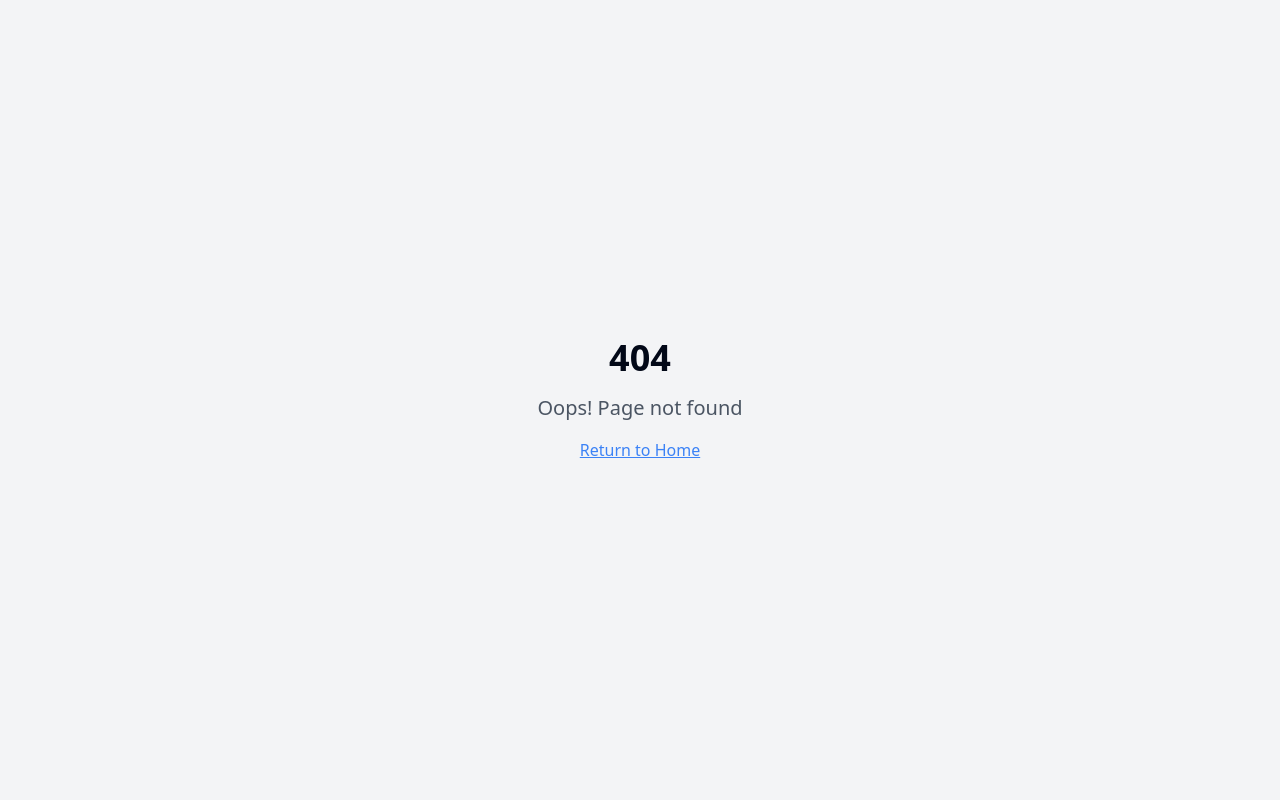
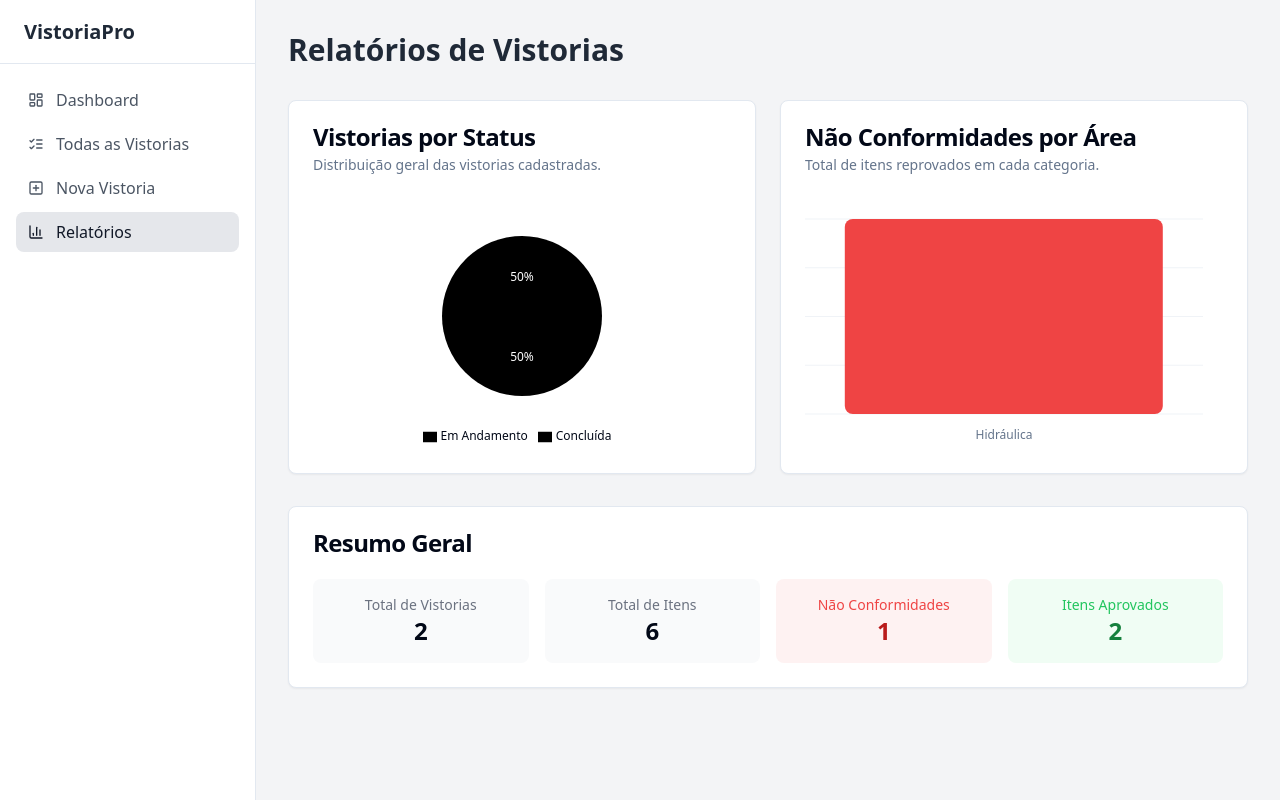
Before and after one commit to junior-mario/AppVistoriaDyad, a React (Vite) app: page /relatorios in a window 1280 px wide. Before the commit this address had no page. Built offline with nearby package versions, Linux system fonts and the light colour scheme.

Commit message:
[dyad] Created a new reports page with charts - wrote 3 file(s)

```diff
--- a/src/App.tsx
+++ b/src/App.tsx
@@ -9,6 +9,7 @@ import DashboardPage from "./pages/DashboardPage";
 import NovaVistoriaPage from "./pages/NovaVistoriaPage";
 import VistoriaDetalhesPage from "./pages/VistoriaDetalhesPage";
 import TodasVistoriasPage from "./pages/TodasVistoriasPage";
+import ReportsPage from "./pages/ReportsPage";
 import Layout from "./components/Layout";
 
 const queryClient = new QueryClient();
@@ -27,6 +28,7 @@ const App = () => (
             <Route path="/todas-vistorias" element={<TodasVistoriasPage />} />
             <Route path="/nova-vistoria" element={<NovaVistoriaPage />} />
             <Route path="/vistoria/:id" element={<VistoriaDetalhesPage />} />
+            <Route path="/relatorios" element={<ReportsPage />} />
           </Route>
 
           <Route path="*" element={<NotFound />} />
--- a/src/components/Layout.tsx
+++ b/src/components/Layout.tsx
@@ -1,5 +1,5 @@
 import { NavLink, Outlet } from "react-router-dom";
-import { LayoutDashboard, ListChecks, PlusSquare } from "lucide-react";
+import { LayoutDashboard, ListChecks, PlusSquare, BarChart3 } from "lucide-react";
 import { cn } from "@/lib/utils";
 
 const Layout = () => {
@@ -46,6 +46,18 @@ const Layout = () => {
             <PlusSquare className="h-4 w-4" />
             Nova Vistoria
           </NavLink>
+          <NavLink
+            to="/relatorios"
+            className={({ isActive }) =>
+              cn(
+                "flex items-center gap-3 rounded-lg px-3 py-2 text-gray-600 transition-all hover:bg-gray-100 dark:text-gray-400 dark:hover:bg-gray-700",
+                isActive && "bg-gray-200 text-gray-900 dark:bg-gray-700 dark:text-white"
+              )
+            }
+          >
+            <BarChart3 className="h-4 w-4" />
+            Relatórios
+          </NavLink>
         </nav>
       </aside>
       <main className="flex-1 flex flex-col">
--- /dev/null
+++ b/src/pages/ReportsPage.tsx
@@ -0,0 +1,127 @@
+import { Card, CardContent, CardHeader, CardTitle, CardDescription } from "@/components/ui/card";
+import { ChartContainer, ChartTooltip, ChartTooltipContent } from "@/components/ui/chart";
+import { Bar, BarChart, CartesianGrid, XAxis, Pie, PieChart, Cell, Legend } from "recharts";
+import { mockVistorias } from "@/data/mockVistorias";
+
+const ReportsPage = () => {
+  // Data for Vistorias by Status Pie Chart
+  const statusData = mockVistorias.reduce((acc, vistoria) => {
+    const status = vistoria.status;
+    const existing = acc.find(item => item.name === status);
+    if (existing) {
+      existing.value += 1;
+    } else {
+      acc.push({ name: status, value: 1 });
+    }
+    return acc;
+  }, [] as { name: string; value: number }[]);
+
+  const COLORS = {
+    "Concluída": "hsl(var(--chart-2))",
+    "Em Andamento": "hsl(var(--chart-1))",
+    "Pendente": "hsl(var(--chart-3))",
+  };
+
+  // Data for Non-conformities by Area Bar Chart
+  const allItems = mockVistorias.flatMap(v => [
+    ...v.itensEstrutural.map(item => ({ ...item, area: "Estrutural" })),
+    ...v.itensHidraulica.map(item => ({ ...item, area: "Hidráulica" })),
+    ...v.itensEletrica.map(item => ({ ...item, area: "Elétrica" })),
+  ]);
+
+  const nonConformities = allItems
+    .filter(item => item.status === "Reprovado")
+    .reduce((acc, item) => {
+      const area = (item as any).area;
+      const existing = acc.find(d => d.area === area);
+      if (existing) {
+        existing.count += 1;
+      } else {
+        acc.push({ area: area, count: 1 });
+      }
+      return acc;
+    }, [] as { area: string; count: number }[]);
+
+  const totalNonConformities = nonConformities.reduce((sum, item) => sum + item.count, 0);
+
+  return (
+    <div className="space-y-8">
+      <h1 className="text-3xl font-bold text-gray-800">Relatórios de Vistorias</h1>
+
+      <div className="grid grid-cols-1 lg:grid-cols-2 gap-6">
+        <Card>
+          <CardHeader>
+            <CardTitle>Vistorias por Status</CardTitle>
+            <CardDescription>Distribuição geral das vistorias cadastradas.</CardDescription>
+          </CardHeader>
+          <CardContent className="flex justify-center">
+            <ChartContainer config={{}} className="mx-auto aspect-square h-[250px]">
+              <PieChart>
+                <ChartTooltip content={<ChartTooltipContent hideLabel />} />
+                <Pie data={statusData} dataKey="value" nameKey="name" cx="50%" cy="50%" outerRadius={80} labelLine={false} label={({ cx, cy, midAngle, innerRadius, outerRadius, percent }) => {
+                  const radius = innerRadius + (outerRadius - innerRadius) * 0.5;
+                  const x = cx + radius * Math.cos(-midAngle * (Math.PI / 180));
+                  const y = cy + radius * Math.sin(-midAngle * (Math.PI / 180));
+                  return (<text x={x} y={y} fill="white" textAnchor="middle" dominantBaseline="central">
+                    {`${(percent * 100).toFixed(0)}%`}
+                  </text>);
+                }}>
+                  {statusData.map((entry, index) => (
+                    <Cell key={`cell-${index}`} fill={COLORS[entry.name as keyof typeof COLORS] || '#8884d8'} />
+                  ))}
+                </Pie>
+                <Legend />
+              </PieChart>
+            </ChartContainer>
+          </CardContent>
+        </Card>
+
+        <Card>
+          <CardHeader>
+            <CardTitle>Não Conformidades por Área</CardTitle>
+            <CardDescription>Total de itens reprovados em cada categoria.</CardDescription>
+          </CardHeader>
+          <CardContent>
+            <ChartContainer config={{}} className="h-[250px] w-full">
+              <BarChart data={nonConformities} margin={{ top: 20, right: 20, left: 0, bottom: 5 }}>
+                <CartesianGrid vertical={false} />
+                <XAxis dataKey="area" tickLine={false} tickMargin={10} axisLine={false} />
+                <ChartTooltip
+                  cursor={false}
+                  content={<ChartTooltipContent indicator="dot" />}
+                />
+                <Bar dataKey="count" fill="hsl(var(--destructive))" radius={8} />
+              </BarChart>
+            </ChartContainer>
+          </CardContent>
+        </Card>
+      </div>
+
+      <Card>
+        <CardHeader>
+          <CardTitle>Resumo Geral</CardTitle>
+        </CardHeader>
+        <CardContent className="grid grid-cols-2 md:grid-cols-4 gap-4 text-center">
+          <div className="p-4 bg-gray-50 rounded-lg">
+            <p className="text-sm text-gray-500">Total de Vistorias</p>
+            <p className="text-2xl font-bold">{mockVistorias.length}</p>
+          </div>
+          <div className="p-4 bg-gray-50 rounded-lg">
+            <p className="text-sm text-gray-500">Total de Itens</p>
+            <p className="text-2xl font-bold">{allItems.length}</p>
+          </div>
+          <div className="p-4 bg-red-50 rounded-lg">
+            <p className="text-sm text-red-500">Não Conformidades</p>
+            <p className="text-2xl font-bold text-red-700">{totalNonConformities}</p>
+          </div>
+          <div className="p-4 bg-green-50 rounded-lg">
+            <p className="text-sm text-green-500">Itens Aprovados</p>
+            <p className="text-2xl font-bold text-green-700">{allItems.filter(i => i.status === 'Aprovado').length}</p>
+          </div>
+        </CardContent>
+      </Card>
+    </div>
+  );
+};
+
+export default ReportsPage;
```
